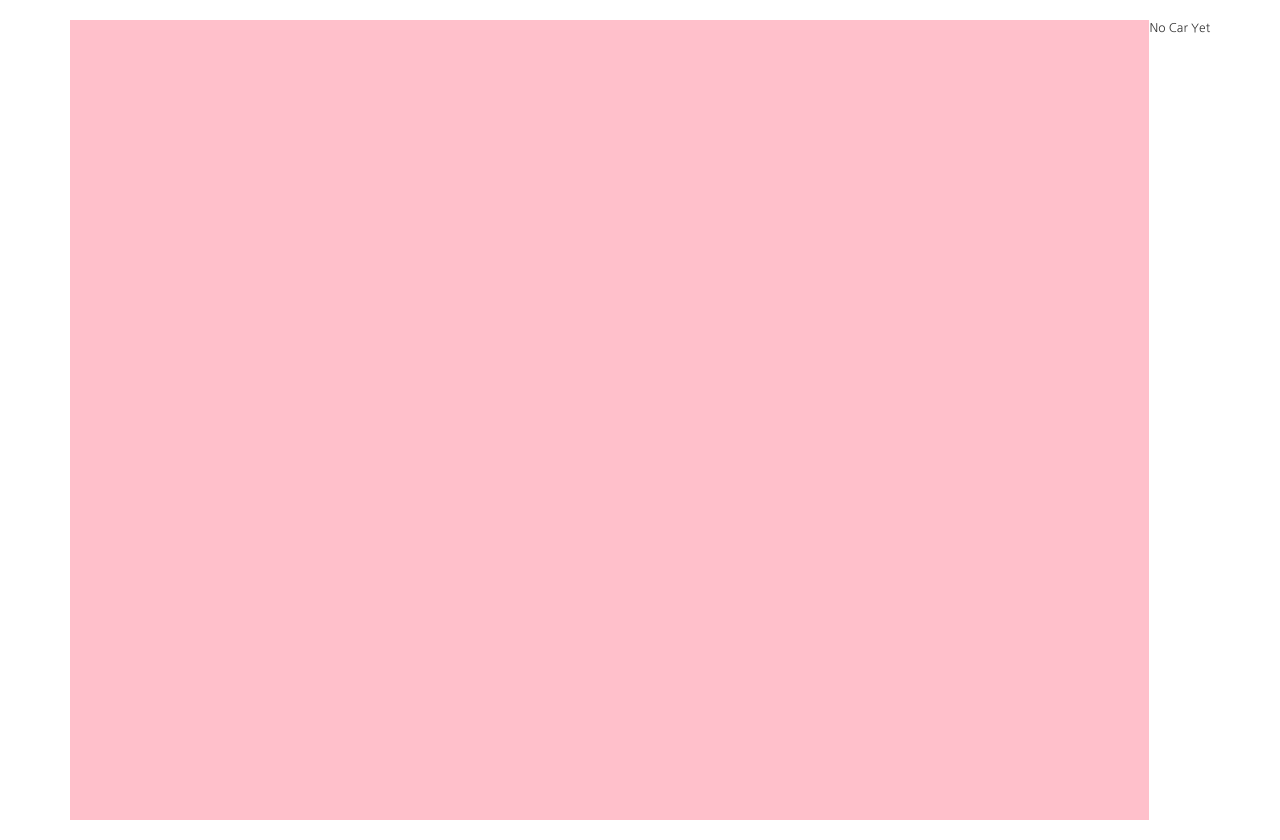
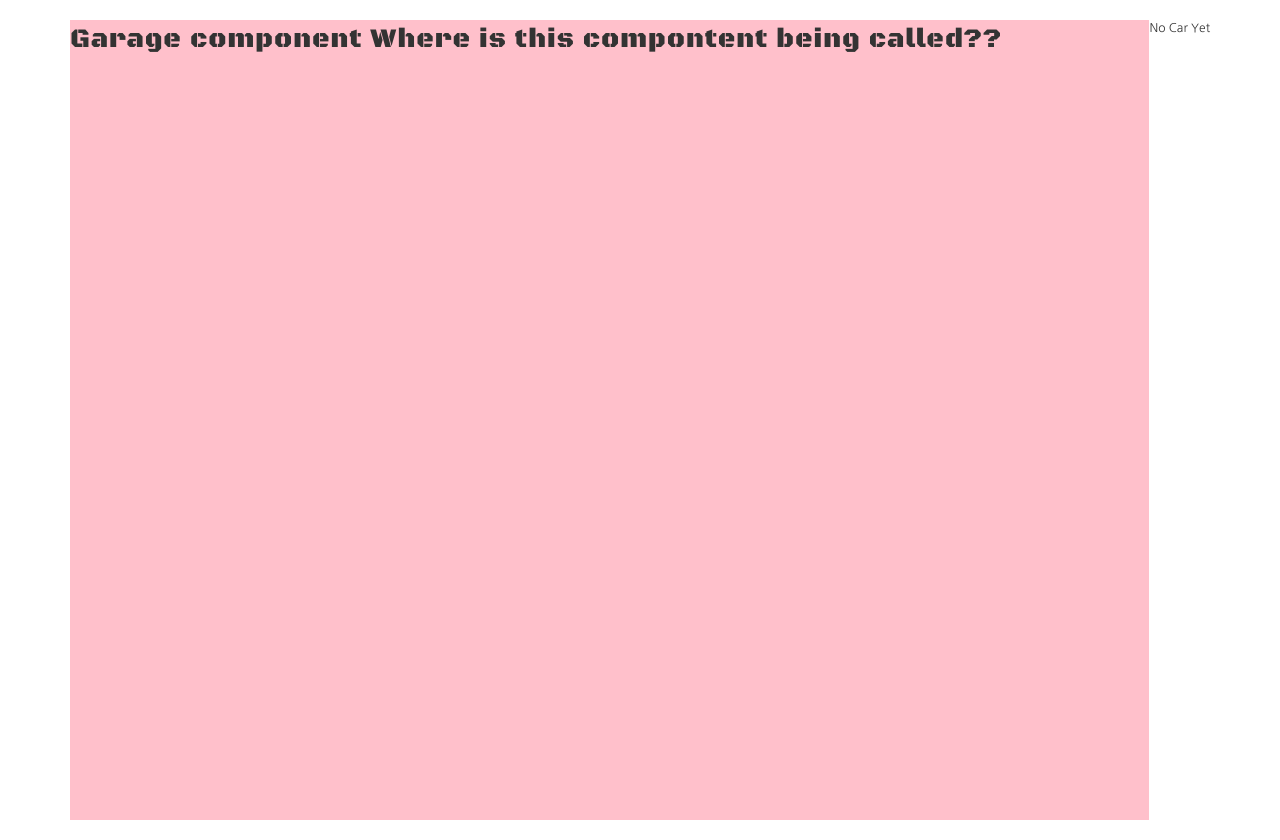
Before and after one commit to marcidenmark/garage-redux, a React app: page / in a window 1280 px wide. Built offline with nearby package versions, Linux system fonts and the light colour scheme.

Commit message:
how is garage component being mounted?

```diff
--- a/src/components/app.jsx
+++ b/src/components/app.jsx
@@ -7,6 +7,7 @@ class App extends Component {
 	render () {
 		return (
 			<div className="app">
+
 				<CarsArray />
 			</div>
 			)
--- a/src/components/garage.jsx
+++ b/src/components/garage.jsx
@@ -3,7 +3,7 @@ import React from 'react';
 const Garage = (props) => {
 	return (
 		<div className="left-scene">
-			<div className="garage"> {props.garage} </div>
+			<div className="garage"> {props.garage}Garage component Where is this compontent being called?? </div>
 		</div>
 
 	);
--- a/src/index.jsx
+++ b/src/index.jsx
@@ -13,6 +13,7 @@ import { reducer as formReducer } from 'redux-form';
 import CarsArray from './containers/cars_array';
 import CarNewForm from './containers/car_new_form';
 import CarShow from './containers/car_show';
+import App from './components/app';
 
 //styles
 import '../assets/stylesheets/application.scss';
@@ -38,7 +39,7 @@ const initialState = {
 
 //Reducers
 const reducers = combineReducers({
-	garage: (state = null, action) => state,
+	// garage: (state = null, action) => state,
 	cars: carsReducer,
 	form: formReducer
 });
@@ -52,14 +53,17 @@ const middlewares = composeEnhancers(applyMiddleware(logger));
 ReactDOM.render(
 	<Provider store={createStore(reducers, initialState, middlewares)}>
    	<Router history={history}>
-    	<div className="app">
+    	<div>
      	<Switch>
-     		<Route path="/" exact component={CarsArray} />
-/*          	<Route path="/car/new" exact component={CarNewForm} />
-	          <Route path="/car/:id" component={CarShow} />*/
-	</Switch>
+     		<Route path="/" exact component={App} />
+	         	<Route path="/car/new" exact component={CarNewForm} />
+	          <Route path="/car/:id" component={CarShow} />
+		</Switch>
 	</div>
     </Router>
   </Provider>,
   document.getElementById('root')
 );
+
+//	<Route path="/" component={CarsArray} />
+//	took out this root and put it into the App
```
